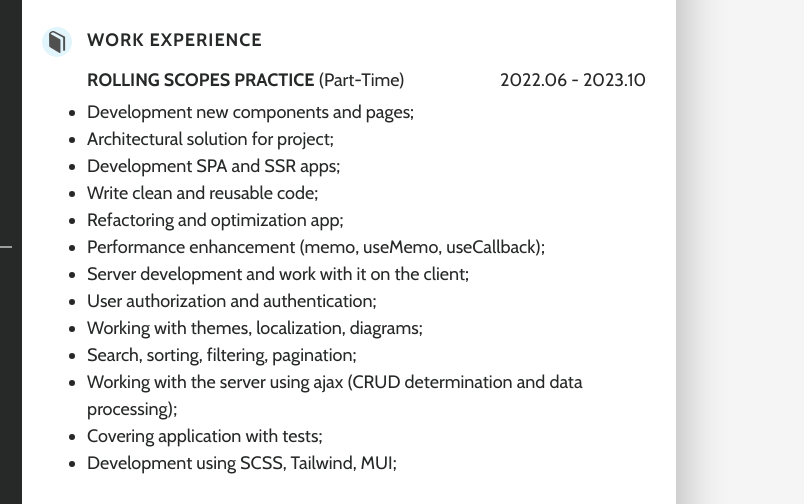
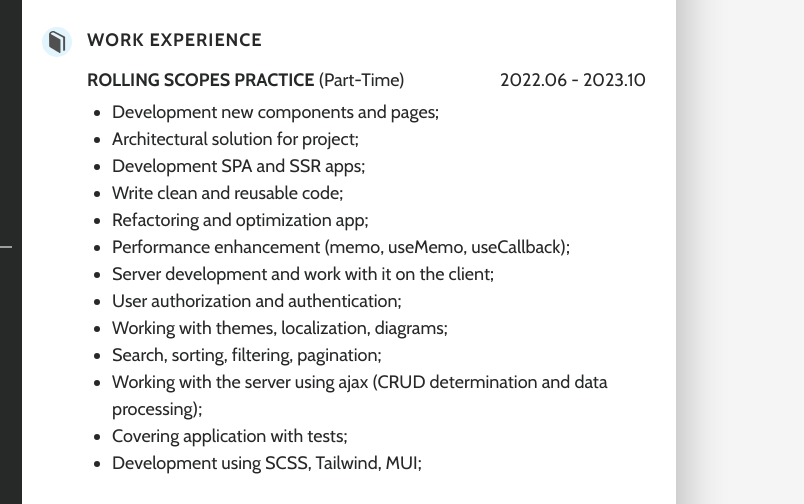
Before and after one commit to VladTarnovskiy/CV, a plain HTML site: page index.html in a window 1280 px wide. Shown: the part 377-881 px from the top of the page, 476-1280 px from the left. Drawn offline with nearby package versions, Linux system fonts and the light colour scheme.

Commit message:
refactor: work-duties margin

```diff
--- a/styles.css
+++ b/styles.css
@@ -372,6 +372,10 @@ strong {
   margin-bottom: 5px;
 }
 
+.work-duties {
+  margin-left: 25px;
+}
+
 .work-experience {
   margin-left: 45px;
 }
```
